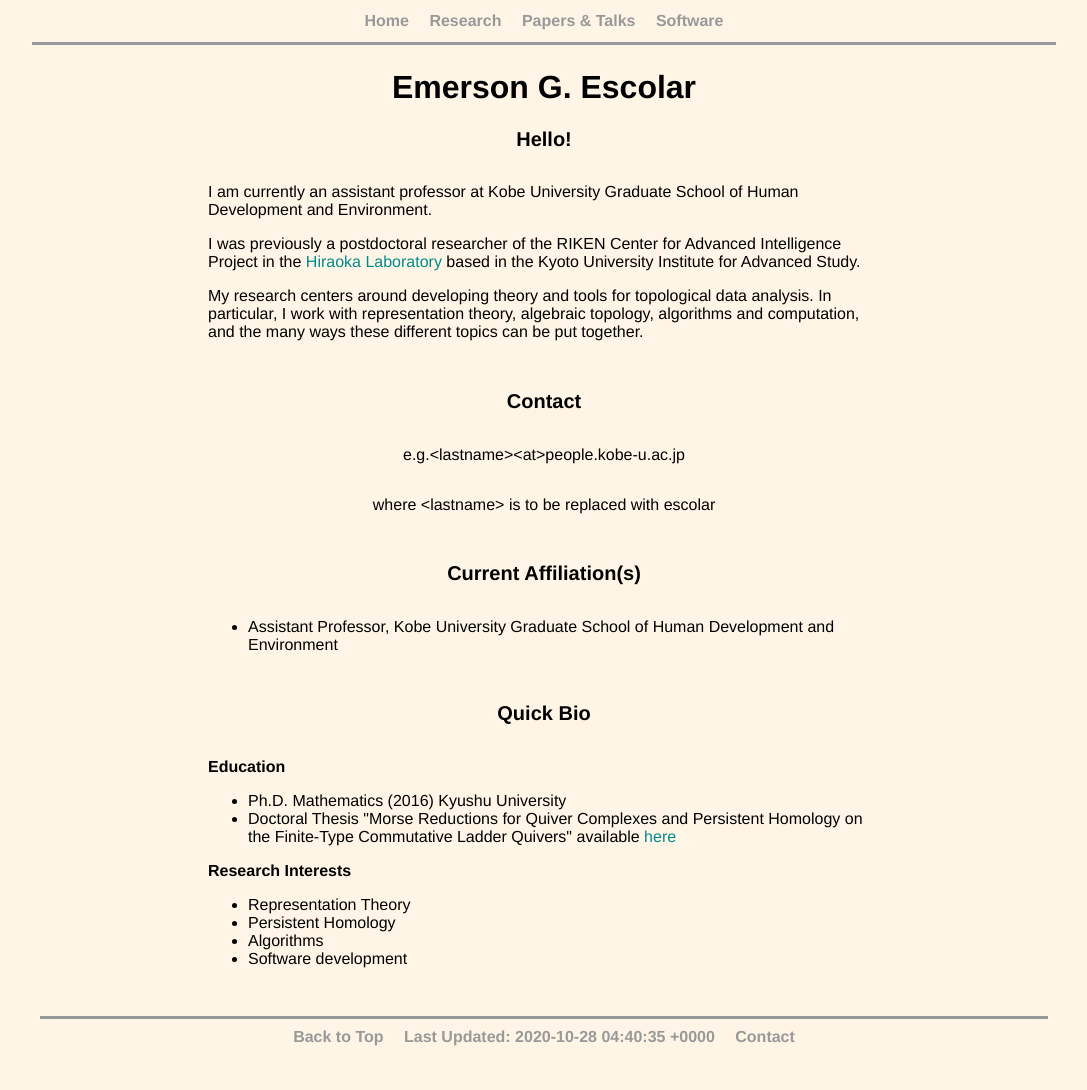
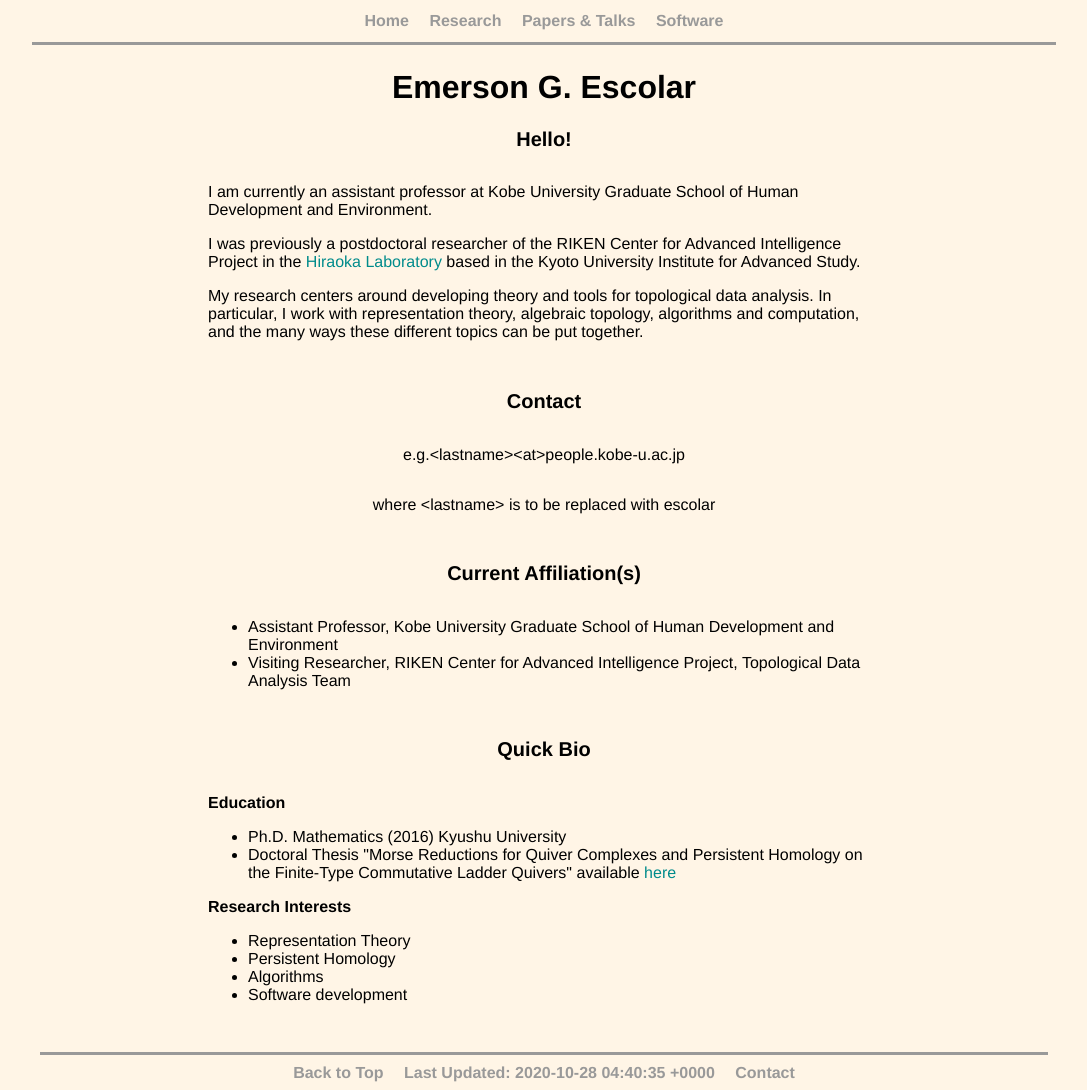
Before and after one commit to emerson-escolar/emerson-escolar.github.io, a Jekyll site: the page built from index.html, in a window 1280 px wide and 1090 px high. Shown: the whole window, without its empty margins (96-1183 px from the left). Built offline with Jekyll 4.4.1, drawn with Linux system fonts in a browser that asks for light colours.

Commit message:
add riken visiting researcher

```diff
--- a/index.html
+++ b/index.html
@@ -41,6 +41,9 @@ title: Emerson G. Escolar
       <li>
         Assistant Professor, Kobe University Graduate School of Human Development and Environment
       </li>
+      <li>
+				Visiting Researcher, RIKEN Center for Advanced Intelligence Project, Topological Data Analysis Team
+			</li>
 			<!-- <li>
 				   Postdoctoral researcher, RIKEN Center for Advanced Intelligence Project, Generic Technology Research Group, Topological Data Analysis Team
 			     </li>
```
